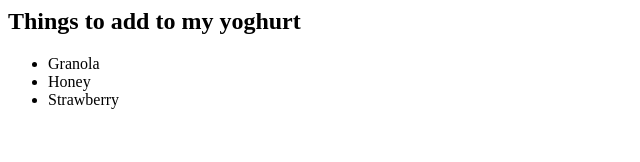
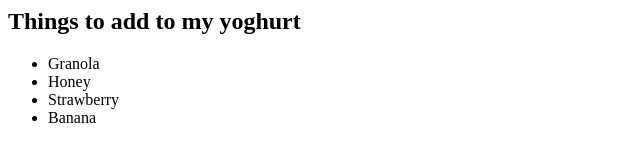
Before and after one commit to jessiepurvis/code-first-intuit, a plain HTML site: page index.html in a window 1280 px wide. Shown: the full height of the page, 0-640 px from the left. Drawn offline with Linux system fonts and the light colour scheme.

Commit message:
Revert "Removed Banana"
This reverts commit 1d2106ed8f8342cb122778e04d4d6a31fbd9254f.

```diff
--- a/index.html
+++ b/index.html
@@ -4,4 +4,5 @@
   <li>Granola</li>
   <li>Honey</li>
   <li>Strawberry</li>
+  <li>Banana</li>
 </ul>
```
